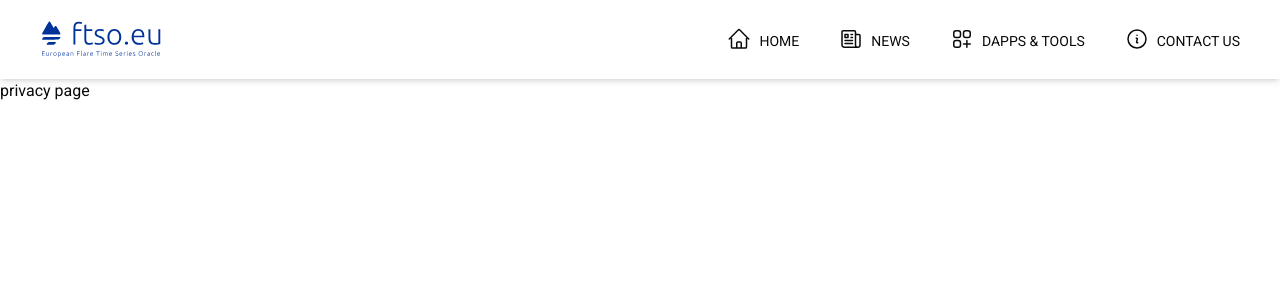
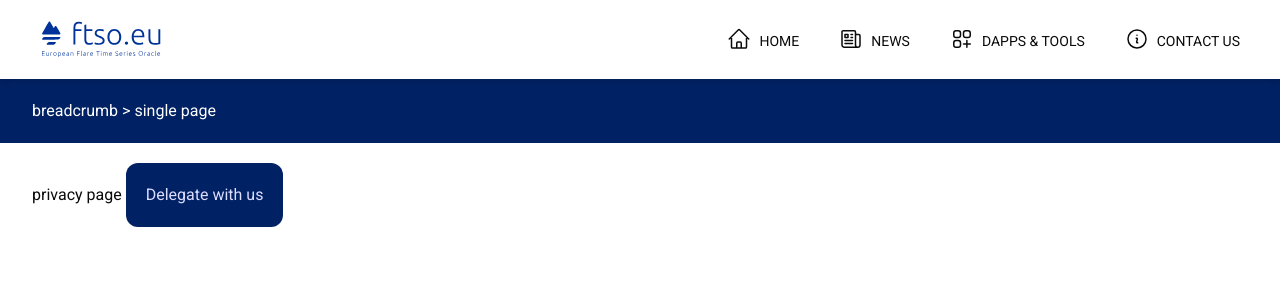
Before and after one commit to ftsoeu/website, a Next.js app: page /privacy in a window 1280 px wide. Shown: the top 300 px of the page. Built offline with nearby package versions, Linux system fonts and the light colour scheme.

Commit message:
setting example layouts

```diff
--- a/src/app/privacy/page.tsx
+++ b/src/app/privacy/page.tsx
@@ -1,3 +1,5 @@
+import ReadLayout from '@/app/single-page-layout/layout';
+
 export default function page() {
-  return <>privacy page</>;
+  return <ReadLayout>privacy page</ReadLayout>;
 }
--- a/src/app/single-page-layout/layout.tsx
+++ b/src/app/single-page-layout/layout.tsx
@@ -1,3 +1,4 @@
+import CallToAction from '@/components/CallToAction/CallToAction';
 import { ReactNode } from 'react';
 
 interface ReadLayoutProps {
@@ -6,10 +7,13 @@ interface ReadLayoutProps {
 
 export default function ReadLayout({ children }: ReadLayoutProps) {
   return (
-    <div>
-      <header>Read Layout Header</header>
-      <main>{children}</main>
-      <footer>Read Layout Footer</footer>
-    </div>
+    <>
+      <div className='bg-primary py-5'>
+        <div className='container text-[#fff]'>breadcrumb &gt; single page</div>
+      </div>
+      <div className='container mt-5'>
+        {children} <CallToAction action={'Delegate with us'} />
+      </div>
+    </>
   );
 }
```
